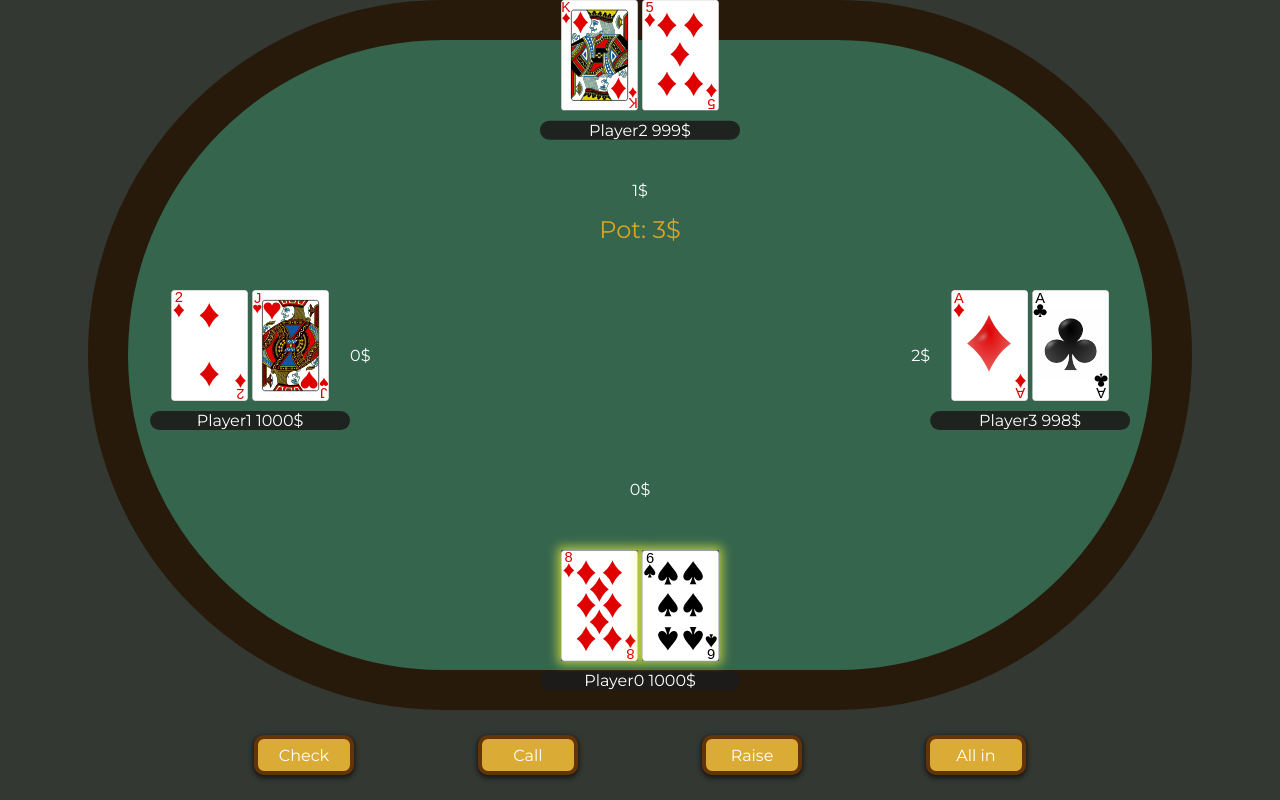
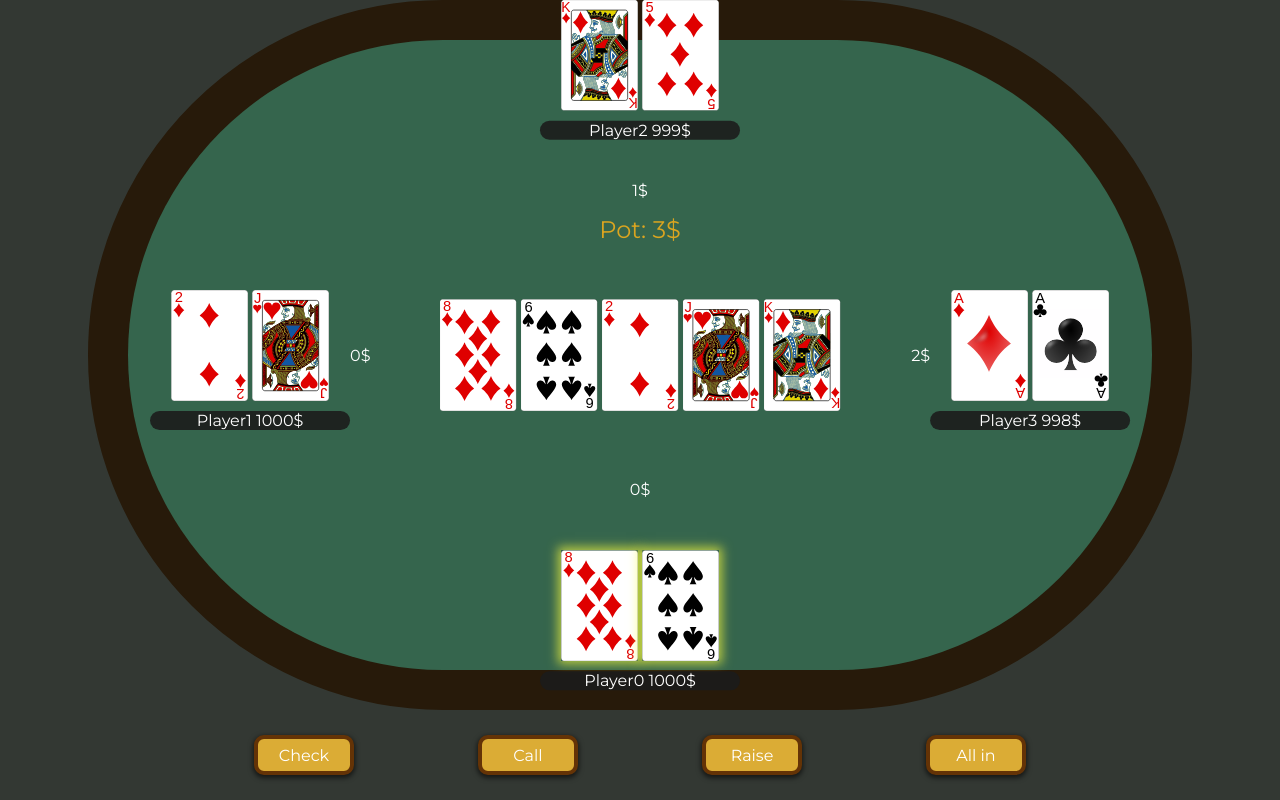
Before and after one commit to ddmuzyk/casino-online, a Next.js app: page /game/poker in a window 1280 px wide. Built offline with nearby package versions, Linux system fonts and the light colour scheme.

Commit message:
changing call function, added community cards

```diff
--- a/pages/game/poker.module.scss
+++ b/pages/game/poker.module.scss
@@ -76,3 +76,17 @@ $borderRadius: 400px;
   transform: translate(-50%, -140px);
   user-select: none;
 }
+
+.communityCards {
+  display: flex;
+  position: absolute;
+  top: 50%;
+  left: 50%;
+  transform: translate(-50%, -50%);
+}
+
+.image {
+  margin: 10px 2px;
+  width: 77px;
+  height: auto;
+}
--- a/pages/game/poker.tsx
+++ b/pages/game/poker.tsx
@@ -4,6 +4,7 @@ import styles from './poker.module.scss';
 import Layout from "@/components/layout";
 import Player from "@/components/poker/Player";
 import { shuffleCards, cards } from "@/lib/poker/poker-logic/poker.ts";
+import { time } from "console";
 
 export interface PlayerObject {
 id: number,
@@ -42,14 +43,34 @@ const Poker = (): JSX.Element => {
   const [communityCards, setCommunityCards] = useState<Array<string>>([]); // Community cards on the table
   const [currentStage, setCurrentStage] = useState<Stage>('flop'); // Current stage of the game
 
+
+  function timeout(ms: number) {
+    return new Promise(resolve => setTimeout(resolve, ms));
+}
+  async function sleep(ms: number) {
+    await timeout(ms);
+  }
   // Populate the table with players (later with possibility to choose how many players to play against
   useEffect(() => {
     initializeGame(deck);
   }, [])
 
+  // Demonstration of how the game loop works
   useEffect(() => {
-    console.log(turn)
+    const makemove = async() => {
+      if (turn !== 0 && players.length > 0) {
+        console.log(turn);
+        await sleep(1000);
+        const newTurn = getNextTurn(turn, players);
+        setTurn(() => newTurn);
+      }
+    }
+    makemove();
   }, [turn])
+
+  // useEffect(() => {
+  //   // setPot(() => pot + 1)
+  // }, [pot])
 
 
   const giveBlind = (players: Array<PlayerObject>, smallBlind: number, turn: number) => {
@@ -70,14 +91,14 @@ const Poker = (): JSX.Element => {
         newPlayers[0].bet += smallBlind;
         newPlayers[1].money -= smallBlind * 2;
         newPlayers[1].bet += smallBlind * 2;
-        setPlayerWithBiggestBet(() => 1);
+        // setPlayerWithBiggestBet(() => 1);
         setPlayerWithBigBlind(() => 1);
       } else {
         newPlayers[1].money -= smallBlind;
         newPlayers[1].bet += smallBlind;
         newPlayers[0].money -= smallBlind * 2;
         newPlayers[0].bet += smallBlind * 2;
-        setPlayerWithBiggestBet(() => 0);
+        // setPlayerWithBiggestBet(() => 0);
         setPlayerWithBigBlind(() => 0);
       }
     } else {
@@ -88,21 +109,21 @@ const Poker = (): JSX.Element => {
           newPlayers[length-1].bet += smallBlind*2;
           newPlayers[length-2].money -= smallBlind;
           newPlayers[length-2].bet += smallBlind;
-          setPlayerWithBiggestBet(() => length-1);
+          // setPlayerWithBiggestBet(() => length-1);
           setPlayerWithBigBlind(() => length-1);
         } else if (turn === 1) {
           newPlayers[0].money -= smallBlind*2;
           newPlayers[0].bet += smallBlind*2;
           newPlayers[length-1].money -= smallBlind;
           newPlayers[length-1].bet += smallBlind;
-          setPlayerWithBiggestBet(() => 0);
+          // setPlayerWithBiggestBet(() => 0);
           setPlayerWithBigBlind(() => 0);
         } else {
           newPlayers[turn-1].money -= smallBlind*2;
           newPlayers[turn-1].bet += smallBlind*2;
           newPlayers[turn-2].money -= smallBlind;
           newPlayers[turn-2].bet += smallBlind;
-          setPlayerWithBiggestBet(() => turn-1);
+          // setPlayerWithBiggestBet(() => turn-1);
           setPlayerWithBigBlind(() => turn-1);
         }
     }
@@ -120,7 +141,7 @@ const Poker = (): JSX.Element => {
   // Also set the current dealer id, the pot and player with the biggest bet (to be added later)
 
 
-  const makeComputerMove = (
+  const makeComputerMove = async (
     players: Array<PlayerObject>,
     turn: number,
     biggestBet: number,
@@ -130,11 +151,16 @@ const Poker = (): JSX.Element => {
     pot: number,
     currentDealerId: number,
     playerWithBigBlind: number,
-
+    playerThatBegins: number,
     ) => {
       // For now, the computer will always call or check
       // If there's money to call, call
       // If there's no money to call, check
+      const cardsShouldBeDealt = checkIfCardsShouldBeDealt(turn, stage, tableMoney, playerWithBiggestBet, playerThatBegins);
+      if (cardsShouldBeDealt) {
+        dealCommunityCards(communityCards, deck, stage);
+      }
+
       const playersCopy = players.map((player) => {
         return {
           ...player,
@@ -143,11 +169,10 @@ const Poker = (): JSX.Element => {
       const player = playersCopy[turn];
       const moneyToCall = biggestBet - player.bet;
       if (moneyToCall > 0) {
-
+        call(turn, playersCopy, biggestBet, moneyToCall, tableMoney);
       } else {
         check(turn, playersCopy, playerWithBiggestBet, stage);
       }
-
 
   }
 
@@ -163,23 +188,27 @@ const Poker = (): JSX.Element => {
   }
 
   const getNextTurn = (turn: number, players: Array<PlayerObject>) => {
-    let newTurn = turn === players.length - 1 ? 0 : turn + 1;
+    const newTurn = turn === players.length - 1 ? 0 : turn + 1;
     return newTurn;
   }
 
   // Call the biggest bet if the player has enough money, otherwise call all in
-  const call = (players: Array<PlayerObject>, biggestBet: number, stage: Stage) => {
-
+  const call = (turn: number , players: Array<PlayerObject>, biggestBet: number, moneyToCall: number, tableMoney: number) => {
+    const newPlayers = players.map((player) => {
+      return {
+        ...player,
+        }
+    });
+    const player = newPlayers[turn];
+    player.money -= moneyToCall;
+    player.bet += moneyToCall;
+    setPlayers(() => newPlayers);
+    setTableMoney(() => tableMoney + moneyToCall);
   }
 
   const check = (turn: number, players: Array<PlayerObject>, playerWithBiggestBet: number, stage: Stage) => {
-    // The only time the player with the biggest bet can do something is in the pre-flop stage
-    if (turn === playerWithBigBlind && stage === 'flop') {
-      // Deal cards or if there are 5 cards on the table, show the winner and go to the next round
-    }
-
-    // Gotta add a check if it's the currentdealer or the player with the biggest bet!!!
-
+    // const newTurn = getNextTurn(turn, players);
+    // setTurn(() => newTurn);
   }
 
   // Deal the flop, turn and river
@@ -242,6 +271,11 @@ const Poker = (): JSX.Element => {
   const initializeGame = (deck: Array<string>) => {
     const newDeck = [...deck]
     const newPlayers: Array<PlayerObject> = giveBlind(createPlayers(newDeck, 4), 1, turn);
+    const communityCards: Array<string> = [];
+    for (let i = 0; i < 5; i++) {
+      communityCards.push(newDeck.pop() as string);
+    }
+    setCommunityCards(() => communityCards);
     setActivePlayers(() => newPlayers);
     setPlayers(() => newPlayers);
   }
@@ -251,10 +285,15 @@ const Poker = (): JSX.Element => {
       <div className={styles.game}>
         <div className={styles.tableContainer}>
           <div onClick={() => {
-            getNextTurn(turn, players);
+            setTurn(() => getNextTurn(turn, players));
             }}
             className={styles.table}>
             <div className={styles.pot}>Pot: {pot}$</div>
+            <div className={styles.communityCards}>
+              {communityCards.map((card) => {
+                return <img className={styles.image} src={`/svg-cards/${card}.svg`} alt="community card"></img>
+              })}
+            </div>
             {players.map((player) => {
               // console.log(player)
               return <Player
```
